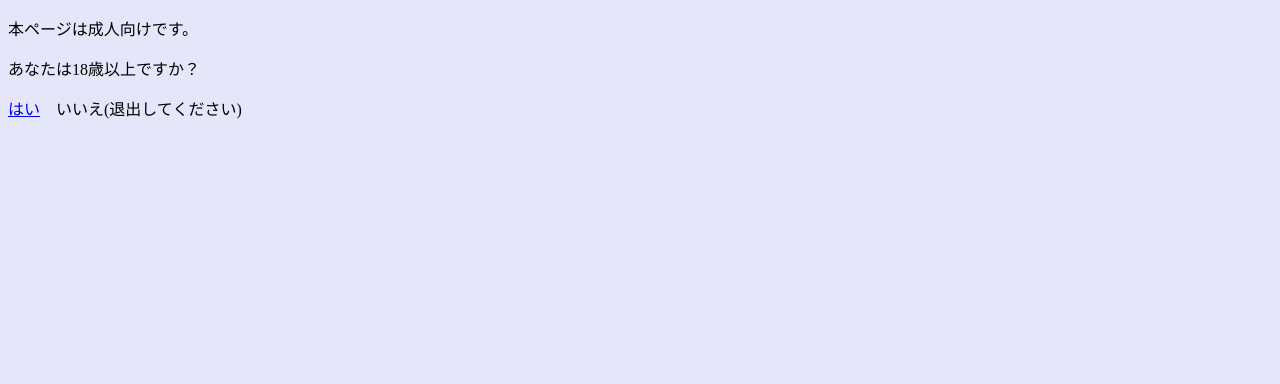
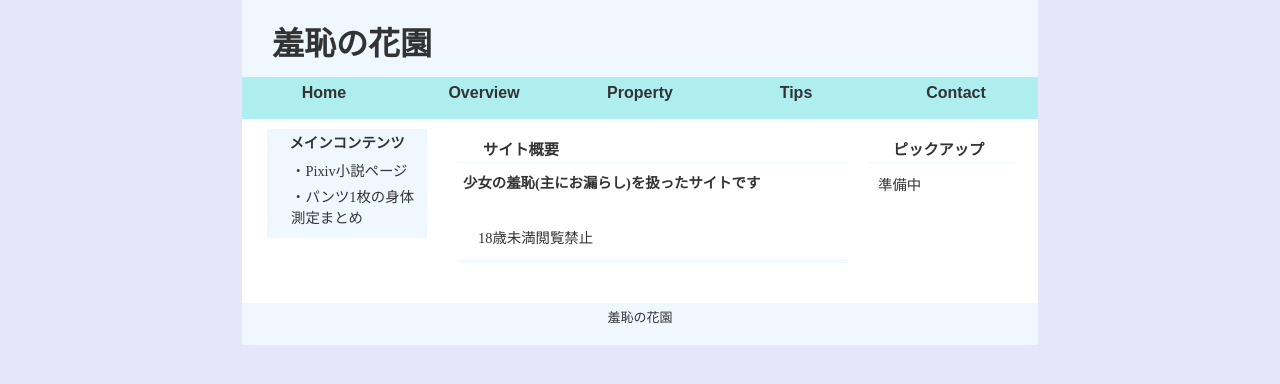
Before and after one commit to AWSloli/Home, a plain HTML site: page index.html in a window 1280 px wide. Drawn offline with Linux system fonts and the light colour scheme.

Commit message:
Update index.html

```diff
--- a/index.html
+++ b/index.html
@@ -4,20 +4,60 @@
 <head>
 <meta charset="UTF-8" />
 <title>羞恥の花園</title>
+<link rel="stylesheet" type="text/css" href="toppage.css" />
 </head>
 <body>
+<div id="pagebody">
 
-<p>本ページは成人向けです。</p>
+	<!-- ヘッダ -->
+	<div id="header"><h1><a href="toppage.html">
+		<div class="reflect_body">
+			<div class="reflect_title" title="羞恥の花園">
+				羞恥の花園
+			</div>
+		</div>
+	</a></h1></div>
 
-<p>あなたは18歳以上ですか？</p>
+	<!-- メインメニュー -->
+	<ul id="menu">
+		<li id="menu01"><a href="index.html">Home</a></li>
+		<li id="menu02"><a href="">Overview</a></li>
+		<li id="menu03"><a href="">Property</a></li>
+		<li id="menu04"><a href="">Tips</a></li>
+		<li id="menu05"><a href="">Contact</a></li>
+	</ul>
 
-<p><a href="toppage.html">はい</a>　いいえ(退出してください)</p>
+	<!-- サブメニュー（左カラム） -->
+	<div id="submenu">
+		<div id="submenu_header">メインコンテンツ</div>
+		<ul id="submenu_body">
+			<li><a href="https://www.pixiv.net/users/56269207">・Pixiv小説ページ</a></li>
+			<li><a href="ShinntaiMatome.html">・パンツ1枚の身体測定まとめ</a></li>
+		</ul>
+	</div>
 
-<script>
+	<!-- コンテンツ（中央と右の2カラム） -->
+	<div id="content">
+		<!-- ニュース（中央カラム） -->
+		<div id="news">
+			<h2>サイト概要</h2>
+			<h3>少女の羞恥(主にお漏らし)を扱ったサイトです</h3>
+			<br>
+			<p>18歳未満閲覧禁止</p>
+			<hr />
+		</div>
+		<!-- ピックアップ（右カラム） -->
+		<div id="pickup">
+			<h2>ピックアップ</h2>
+			<ul>
+				<li>準備中</li>
+			</ul>
+		</div>
+	</div>
 
-window.document.bgColor='lavender';
+	<!-- フッタ -->
+	<div id="footer"><address>羞恥の花園</address></div>
 
-</script>
-
+</div>
 </body>
 </html>
```
